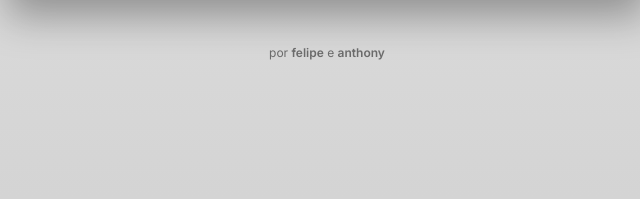
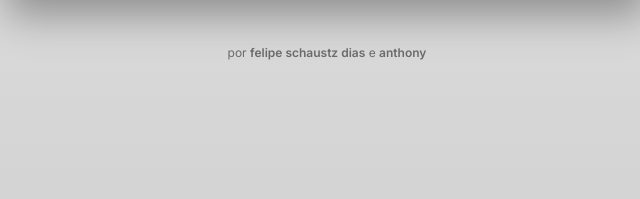
Before and after one commit to felipeshautzdias-blip/tutoria-server, a website: page public/index.html in a window 1280 px wide. Shown: the part 413-612 px from the top of the page, 313-953 px from the left. Drawn offline with nearby package versions, Linux system fonts and the light colour scheme.

Commit message:
Update index.html

```diff
--- a/public/index.html
+++ b/public/index.html
@@ -204,7 +204,7 @@
   </div>
 
   <footer>
-    por <a href="eletric.html" class="autor-link">felipe</a> e <a href="anthony.html" class="autor-link">anthony</a>
+    por <a href="eletric.html" class="autor-link">felipe schaustz dias</a> e <a href="anthony.html" class="autor-link">anthony</a>
   </footer>
 
 <script>
```
